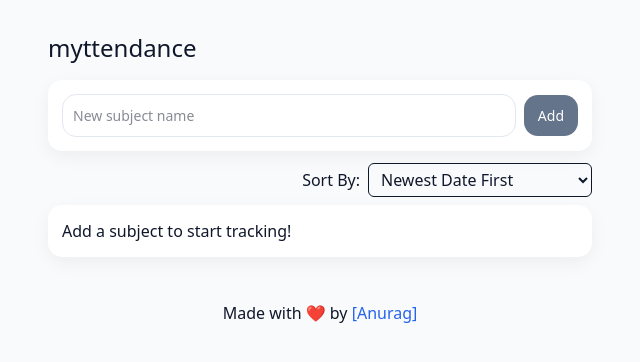
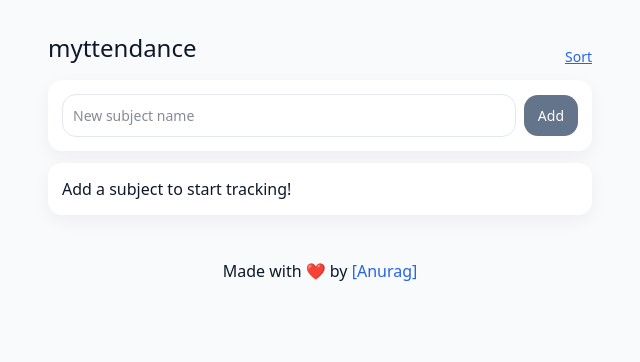
Before and after one commit to theAnuragMishra/myttendance, a SvelteKit app: page / in a window 1280 px wide. Shown: the top 362 px of the page, without its empty margins (320-960 px from the left). Built offline with nearby package versions, Linux system fonts and the light colour scheme.

Commit message:
improve sort ui

```diff
--- a/src/routes/+page.svelte
+++ b/src/routes/+page.svelte
@@ -64,7 +64,7 @@
 		goto(resolve(`/subject/${id}`));
 	};
 
-	let showModal = $state(false);
+	let showDeleteModal = $state(false);
 	let subjectToDelete = $state('');
 	let subjectToDeleteName = $state('');
 
@@ -80,27 +80,20 @@
 		editing = '';
 		newName = '';
 	}
+
+	let showSortModal = $state(false);
 </script>
 
-<h1 class="mb-4 text-2xl">myttendance</h1>
+<div class="flex items-center justify-between">
+	<h1 class="mb-4 text-2xl">myttendance</h1>
+	<button onclick={() => (showSortModal = true)} class="text-(--primary) underline">Sort</button>
+</div>
 
 <div class="card flex items-center gap-2">
 	<input class="primary w-full" bind:value={newSubject} placeholder="New subject name" />
 	<button class="primary" disabled={newSubject.trim().length == 0} onclick={handleAddSubject}
 		>Add</button
 	>
-</div>
-
-<div class="mb-2 flex items-center justify-end gap-2">
-	<span>Sort By:</span><select
-		onchange={() => localStorage.setItem('sortStrategy', sortStrategy)}
-		bind:value={sortStrategy}
-		class="w-fit rounded-md border px-2 py-1"
-	>
-		{#each sortOptions as opt}
-			<option value={opt.type}>{opt.value}</option>
-		{/each}
-	</select>
 </div>
 
 <div class="card">
@@ -174,7 +167,7 @@
 								editing = '';
 								newName = '';
 							} else {
-								showModal = true;
+								showDeleteModal = true;
 								subjectToDelete = subject.id;
 								subjectToDeleteName = subject.name;
 							}
@@ -209,14 +202,14 @@
 	</ul>
 </div>
 
-<Modal bind:showModal>
+<Modal bind:showModal={showDeleteModal}>
 	{#snippet confirmButton()}
 		<button
 			class="danger px-4 py-1"
 			onclick={async () => {
 				await deleteSubject(subjectToDelete);
 				await loadSubjects();
-				showModal = false;
+				showDeleteModal = false;
 			}}>Confirm</button
 		>
 	{/snippet}
@@ -224,3 +217,21 @@
 
 	<p class="mb-2">{`This will permanently delete all attendance records for the subject!`}</p>
 </Modal>
+
+<Modal bind:showModal={showSortModal}>
+	{#snippet confirmButton()}{/snippet}
+	<div class="mb-4 flex items-center justify-end gap-2">
+		<span>Sort By:</span><select
+			onchange={() => {
+				localStorage.setItem('sortStrategy', sortStrategy);
+				showSortModal = false;
+			}}
+			bind:value={sortStrategy}
+			class="w-fit border px-2 py-0.5"
+		>
+			{#each sortOptions as opt}
+				<option value={opt.type}>{opt.value}</option>
+			{/each}
+		</select>
+	</div>
+</Modal>
```
